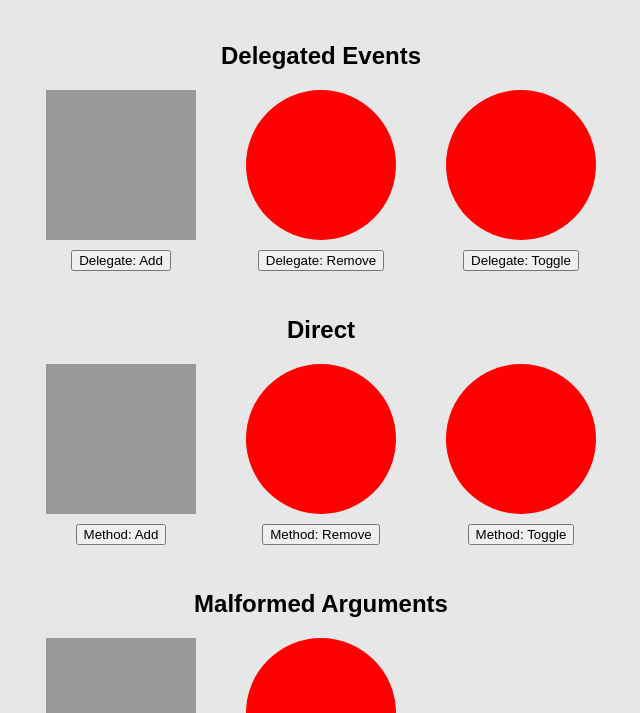
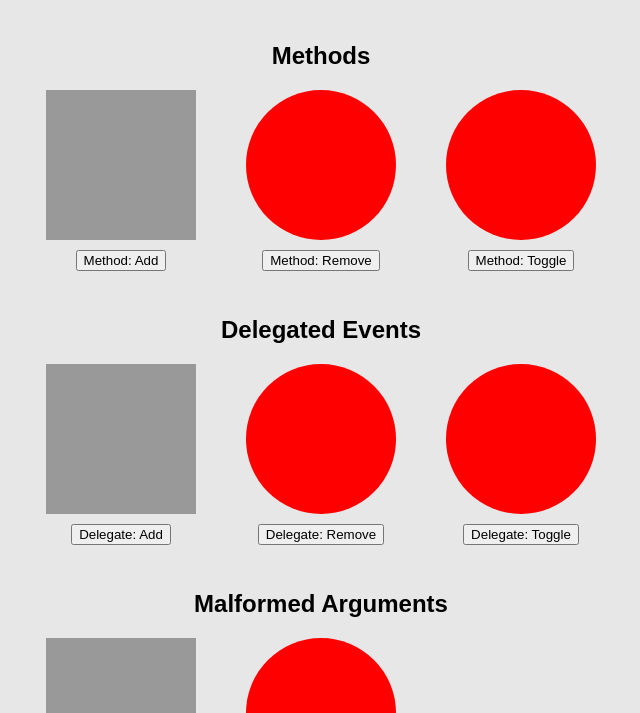
Before and after one commit to jhildenbiddle/class-change, a website with bundled scripts: page index.html in a window 1280 px wide. Shown: the part 61-774 px from the top of the page, without its empty margins (319-959 px from the left). Built offline with nearby package versions, Linux system fonts and the light colour scheme.

Commit message:
Minor visual tweaks

```diff
--- a/index.html
+++ b/index.html
@@ -33,7 +33,7 @@
             width: 150px;
             margin-bottom: 10px;
             background: #999;
-            transition: all 0.5s;
+            transition: all 0.25s;
         }
 
         section > div.active:before {
@@ -50,6 +50,18 @@
 
     <main>
         <h1>classChange.js</h1>
+        <section class="methods">
+            <h2>Methods</h2>
+            <div class="add">
+                <button>Method: Add</button>
+            </div>
+            <div class="remove active round">
+                <button>Method: Remove</button>
+            </div>
+            <div class="toggle active round">
+                <button>Method: Toggle</button>
+            </div>
+        </section>
         <section class="delegate">
             <h2>Delegated Events</h2>
             <div class="add">
@@ -60,18 +72,6 @@
             </div>
             <div class="toggle active round">
                 <button>Delegate: Toggle</button>
-            </div>
-        </section>
-        <section class="methods">
-            <h2>Direct</h2>
-            <div class="add">
-                <button>Method: Add</button>
-            </div>
-            <div class="remove active round">
-                <button>Method: Remove</button>
-            </div>
-            <div class="toggle active round">
-                <button>Method: Toggle</button>
             </div>
         </section>
         <section class="args">
@@ -99,6 +99,7 @@
     <script>
         var demos = {
             // Methods
+            methods: {
                 add: document.querySelector('.methods .add button').addEventListener('click', function(e) {
                     classChange.add('.methods .add', 'active round');
                 }),
@@ -107,7 +108,8 @@
                 }),
                 toggle: document.querySelector('.methods .toggle button').addEventListener('click', function(e) {
                     classChange.toggle('.methods .toggle', 'active round');
-            }),
+                })
+            },
             // Delegate Events
             delegate: {
                 add: classChange.delegate({
```
Lines whose indentation alone changed are shown as unchanged.
